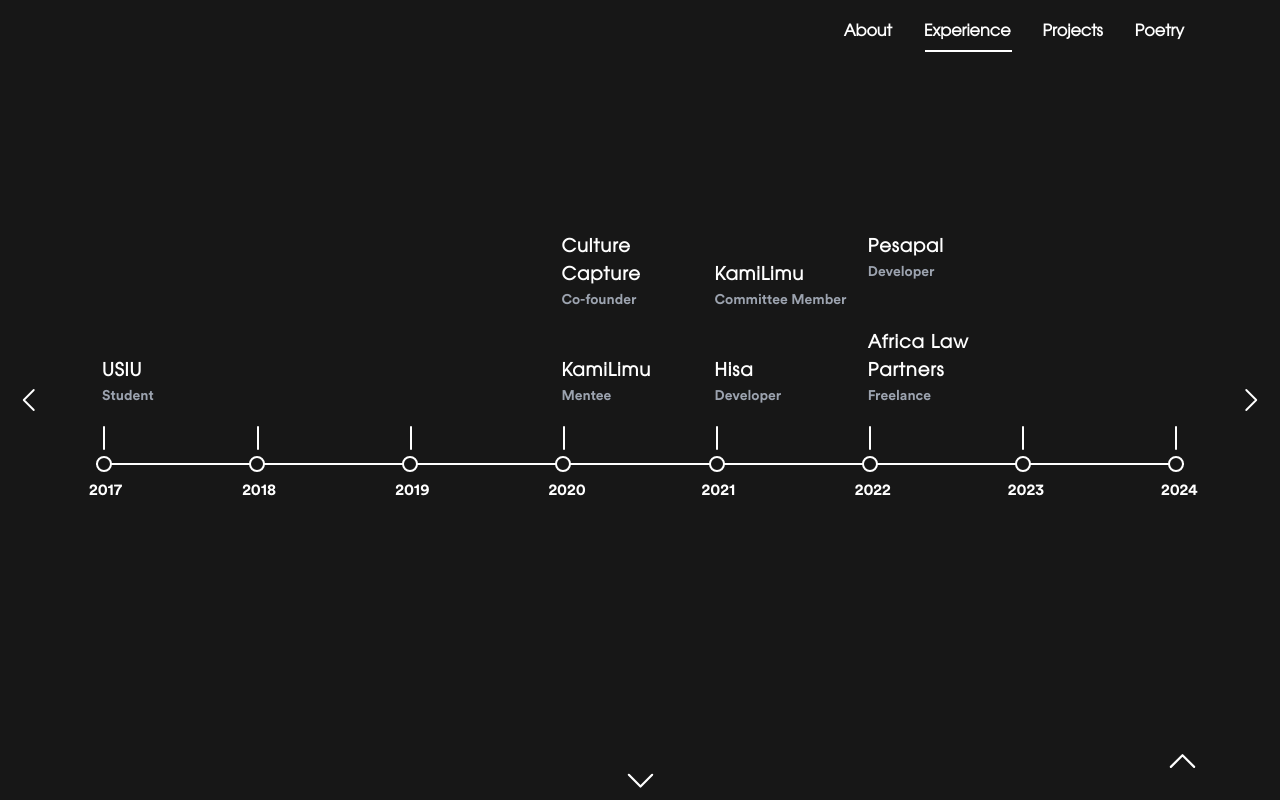
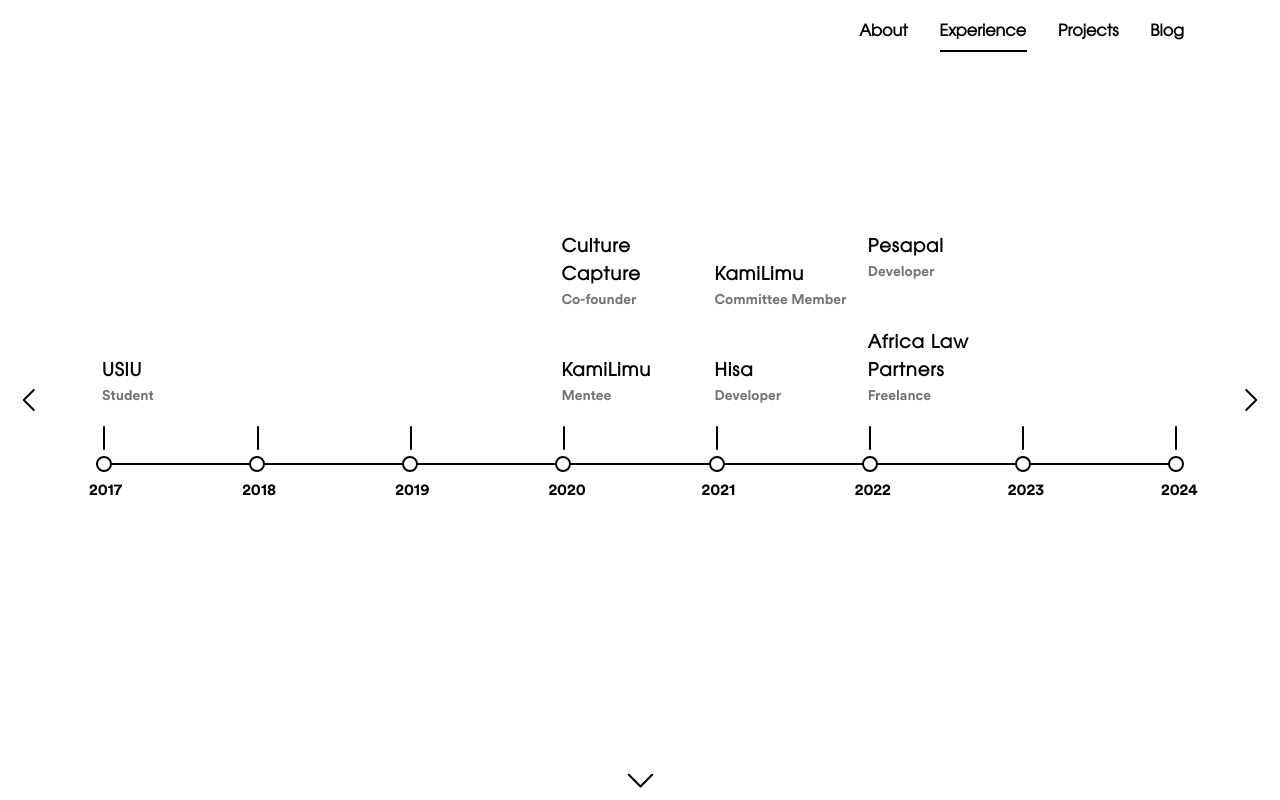
Before and after one commit to bijuice/portfolio-v2, a Next.js app: page / in a window 1280 px wide. Both pictures are taken after a click on the button "Experience". Built offline with nearby package versions, Linux system fonts and the light colour scheme.

Commit message:
Reworked all colors to white

```diff
--- a/components/Typography.tsx
+++ b/components/Typography.tsx
@@ -87,3 +87,7 @@
 export function TextEmphasis({ children }: { children: React.ReactNode }) {
   return <span className="font-bold text-[1.5em] uppercase ">{children}</span>;
 }
+
+export function Skill({ children }: { children: React.ReactNode }) {
+  return <span className="font-bold text-sm  avant-garde">{children}</span>;
+}
--- a/components/categories/AboutPage.tsx
+++ b/components/categories/AboutPage.tsx
@@ -215,7 +215,7 @@
                   setCategory(categories[3]);
                 }}
               >
-                poetry
+                blog
               </CategoryButton>
             </div>
           </div>
--- a/components/categories/PoetryPage.tsx
+++ b/components/categories/BlogPage.tsx
@@ -1,8 +1,8 @@
-export default function PoetryPage() {
+export default function BlogPage() {
   return (
     <div className="category-view   max-h-screen w-screen overflow-x-hidden overflow-y-auto">
       <section className="flex flex-col items-center  gap-5  h-screen relative  text-black ">
-        {" "}
+        Blog
       </section>{" "}
     </div>
   );
--- a/components/categories/ExperiencePage.tsx
+++ b/components/categories/ExperiencePage.tsx
@@ -8,6 +8,7 @@
 import experiences from "@/data/experiences";
 import { Experience } from "@/types/Experience";
 import formatLink from "@/utilities/formatters";
+import { Skill } from "../Typography";
 
 export default function ExperiencePage() {
   return (
@@ -19,7 +20,7 @@
         <motion.h1
           animate={{ opacity: [1, 0] }}
           transition={{ duration: 0.7, delay: 0.6 }}
-          className="text-white  pr-4 text-8xl avant-garde absolute mb-20 overflow-hidden uppercase "
+          className="text-black  pr-4 text-8xl avant-garde absolute mb-20 overflow-hidden uppercase "
         >
           Experience
         </motion.h1>
@@ -45,10 +46,10 @@
   return (
     <div
       id={formatLink(exp)}
-      className="flex flex-col gap-7 py-14 w-[60ch] basis-1 text-neutral-100 "
+      className="flex flex-col gap-7 py-14 w-[60ch] basis-1 text-black "
     >
       <h1 className="text-4xl md:text-5xl avant-garde ">{exp.title}</h1>
-      <h2 className="text-xl md:text-2xl text-neutral-300  ">
+      <h2 className="text-xl md:text-2xl text-neutral-700  ">
         {exp.role} {"("}
         {exp.startYear}
         {exp.startYear !== exp.endYear && (
@@ -56,18 +57,14 @@
         )}
         {")"}
       </h2>
-      <div className="flex flex-wrap gap-4 uppercase border-b pb-6  border-neutral-50 px-1">
+      <div className="flex flex-wrap gap-4 uppercase   text-black  px-1">
         {exp.skills.map((skill) => {
-          return (
-            <span key={skill} className="text-sm  avant-garde ">
-              {skill}
-            </span>
-          );
+          return <Skill>{skill}</Skill>;
         })}
       </div>
 
       <div
-        className=" max-w-[60ch]  "
+        className=" max-w-[60ch]  border-y border-black py-6"
         dangerouslySetInnerHTML={{
           __html: exp.description,
         }}
@@ -124,9 +121,9 @@
 
 function Point({ year, cards }: PointProps) {
   return (
-    <div className="w-4 h-4 rounded-full border-2 border-white  relative dot">
-      <div className="w-[2px] h-6 bg-white rounded-md absolute bottom-5 left-[45%]"></div>
-      <p className="text-white absolute -bottom-8 -left-[75%]">{year}</p>
+    <div className="w-4 h-4 rounded-full border-2 border-black  relative dot">
+      <div className="w-[2px] h-6 bg-black rounded-md absolute bottom-5 left-[45%]"></div>
+      <p className="text-black absolute -bottom-8 -left-[75%]">{year}</p>
 
       <div className="absolute bottom-14 -left-1 flex flex-col gap-8">
         {cards}
@@ -159,15 +156,15 @@
   return (
     <Link href={"#" + formatLink(exp)}>
       <div
-        className={` flex cursor-pointer flex-col   gap-1 py-2 px-2 experience-card  relative w-[150%] text-white `}
+        className={` flex cursor-pointer flex-col   gap-1 py-2 px-2 experience-card  relative w-[150%] text-black `}
       >
         <div className={`experience-card-title `}>
           <p className="avant-garde text-lg tracking-wider ">{exp.title}</p>
-          <p className="text-gray-400 text-sm">{exp.role}</p>
+          <p className="text-neutral-500 text-sm">{exp.role}</p>
         </div>
 
         <div
-          className="bg-white h-[1.5px] -bottom-2 absolute timeline "
+          className="bg-black h-[1.5px] -bottom-2 absolute timeline "
           style={{
             width: durationWidth,
             animationDelay: "0.2s",
@@ -187,7 +184,7 @@
 function Line() {
   return (
     <div
-      className="bg-white w-full h-[2px]  timeline relative"
+      className="bg-black w-full h-[2px]  timeline relative"
       id="timeline"
     ></div>
   );
--- a/components/categories/ProjectsPage.tsx
+++ b/components/categories/ProjectsPage.tsx
@@ -1,4 +1,4 @@
-import { PageHeading } from "../Typography";
+import { PageHeading, Skill } from "../Typography";
 import { Project } from "@/types/Project";
 import projects from "@/data/projects";
 import Link from "next/link";
@@ -8,7 +8,7 @@
   return (
     <div className="category-view   max-h-screen w-screen overflow-x-hidden overflow-y-auto ">
       <section className=" flex flex-col items-center  gap-5  h-screen relative p-24  ">
-        <h1 className="text-7xl uppercase astro">Projects</h1>
+        <h1 className="text-7xl uppercase avant-garde">Projects</h1>
 
         <h2 className="mt-7 text-xl">A selection of my finest projects.</h2>
 
@@ -27,21 +27,17 @@
 function ProjectCard({ proj }: { proj: Project }) {
   return (
     <div className=" flex flex-col gap-5  w-[60ch] basis-1">
-      <h3 className="text-4xl md:text-5xl avant-garde flex justify-between border-b pb-7">
+      <h3 className="text-4xl md:text-5xl avant-garde flex justify-between  pb-2">
         {proj.name}{" "}
       </h3>
 
       <div className="flex flex-wrap gap-4 uppercase    px-1 items-center">
         {proj.stack.map((skill) => {
-          return (
-            <span key={skill} className="text-sm  avant-garde ">
-              {skill}
-            </span>
-          );
+          return <Skill>{skill}</Skill>;
         })}
       </div>
 
-      <div className=" border-b pb-4">
+      <div className=" border-y border-black py-6">
         <p className="text-justify pb-4 ">{proj.description}</p>
         <span className="flex gap-5 items-center text-xs ">
           <Link href={proj.gitHub} target="_blank" className="   ">
--- a/components/layout/Navbar.tsx
+++ b/components/layout/Navbar.tsx
@@ -53,7 +53,7 @@
 
   return (
     <nav
-      className=" fixed top-0  right-0 w-full  z-20 flex justify-end px-20 py-4   items-center avant-garde"
+      className=" fixed top-0  right-0 w-full  z-20 flex justify-end px-20 py-4  bg-white items-center avant-garde"
       style={{
         color: color,
       }}
--- a/components/navigation/DiscoverMore.tsx
+++ b/components/navigation/DiscoverMore.tsx
@@ -20,7 +20,7 @@
           duration: 3,
         }}
       >
-        <ChevronBottom size={35} color={color || "white"} />
+        <ChevronBottom size={35} color={color || "black"} />
       </motion.a>
     </span>
   );
--- a/data/categories.ts
+++ b/data/categories.ts
@@ -3,25 +3,17 @@
 const categories: Category[] = [
   {
     name: "About",
-    src: "/images/about.jpg",
-    color: "#FFF",
   },
   {
     name: "Experience",
-    src: "/images/experience.jpg",
-    color: "#171717",
   },
 
   {
     name: "Projects",
-    src: "/images/projects.jpg",
-    color: "#065f46",
   },
 
   {
-    name: "Poetry",
-    src: "/images/poetry.jpg",
-    color: "#889",
+    name: "Blog",
   },
 ];
 
--- a/pages/index.tsx
+++ b/pages/index.tsx
@@ -8,10 +8,10 @@
 import ExperiencePage from "@/components/categories/ExperiencePage";
 import SkillsPage from "@/components/categories/SkillsPage";
 import ProjectsPage from "@/components/categories/ProjectsPage";
-import PoetryPage from "@/components/categories/PoetryPage";
 import getRelativeCoordinates from "@/utilities/getRelativeCoordinates";
 import Category from "@/types/Category";
 import Navbar from "@/components/layout/Navbar";
+import BlogPage from "@/components/categories/BlogPage";
 
 const isProduction = process.env.NODE_ENV === "production";
 
@@ -54,18 +54,10 @@
           </Link>
         </div>
       ) : (
-        <>
-          <CategoryContainer
-            activeCategory={activeCategory}
-            setCategory={setCategory}
-          />
-          {activeCategory.name !== "ALL" && (
-            <CategoryView
-              activeCategory={activeCategory}
-              setCategory={setCategory}
-            />
-          )}
-        </>
+        <CategoryView
+          activeCategory={activeCategory}
+          setCategory={setCategory}
+        />
       )}
     </main>
   );
@@ -101,28 +93,6 @@
     setCategory(nextCategory);
   }
 
-  const [queue, setQueue] = useState({
-    next: "Poetry",
-    prev: "Experience",
-  });
-
-  useEffect(() => {
-    const currentIndex = categories.findIndex(
-      (c) => c.name === activeCategory.name
-    );
-
-    const nextIndex =
-      currentIndex === categories.length - 1 ? 0 : currentIndex + 1;
-
-    const prevIndex =
-      currentIndex === 0 ? categories.length - 1 : currentIndex - 1;
-
-    setQueue({
-      next: categories[nextIndex].name,
-      prev: categories[prevIndex].name,
-    });
-  }, [activeCategory]);
-
   function resolveView() {
     switch (activeCategory.name) {
       case "About":
@@ -133,24 +103,22 @@
         return <SkillsPage />;
       case "Projects":
         return <ProjectsPage />;
-      case "Poetry":
-        return <PoetryPage />;
+      case "Blog":
+        return <BlogPage />;
       default:
         return <AboutPage setCategory={setCategory} />;
     }
   }
 
-  const currentColor = activeCategory.name === "About" ? "black" : "white";
-
   return (
     <AnimatePresence>
       <Navbar
-        color={currentColor}
+        color={"black"}
         activeCategory={activeCategory}
         setCategory={setCategory}
       />
       <motion.div
-        className={`fixed left-0  h-screen w-screen flex justify-center items-center text-white  z-10 `}
+        className={`fixed left-0  h-screen w-screen flex justify-center items-center text-black  z-10 `}
         initial={{
           opacity: 0,
         }}
@@ -162,13 +130,13 @@
           <NavigationButton
             onClick={nextCategory}
             position="right"
-            color={currentColor}
+            color={"black"}
           />
 
           <NavigationButton
             onClick={prevCategory}
             position="left"
-            color={currentColor}
+            color={"black"}
           />
         </div>
 
--- a/styles/globals.css
+++ b/styles/globals.css
@@ -77,7 +77,7 @@
 }
 
 a {
-  @apply text-neutral-300 leading-loose;
+  @apply text-neutral-600 leading-loose;
 }
 
 .circular {
@@ -208,7 +208,7 @@
 }
 
 .dot {
-  @apply bg-neutral-900;
+  @apply bg-white;
   transform: translateX(-100vw);
   transform-origin: left;
   animation-name: dot-animation;
@@ -227,7 +227,7 @@
 }
 
 .dot:hover {
-  @apply bg-white;
+  @apply bg-black;
 }
 
 .dot:nth-child(8) {
--- a/types/Category.ts
+++ b/types/Category.ts
@@ -1,7 +1,5 @@
 type Category = {
   name: string;
-  src: string;
-  color: string;
 };
 
 export default Category;
```
Also changed, not shown: public/icons/github.png, public/icons/link.png.
